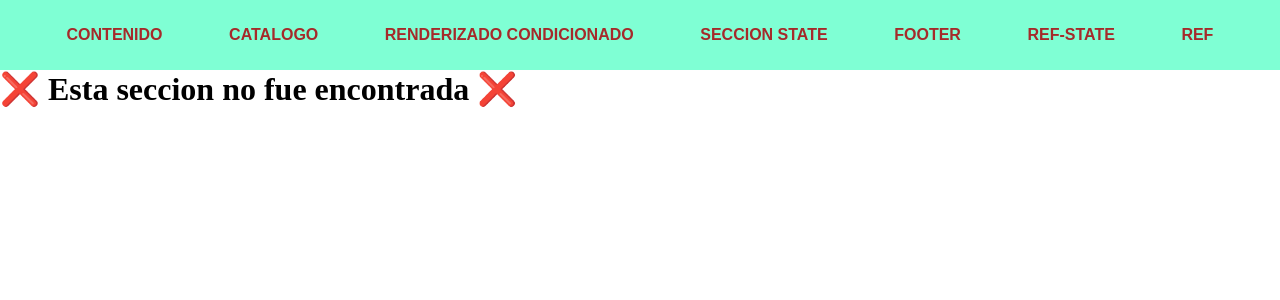
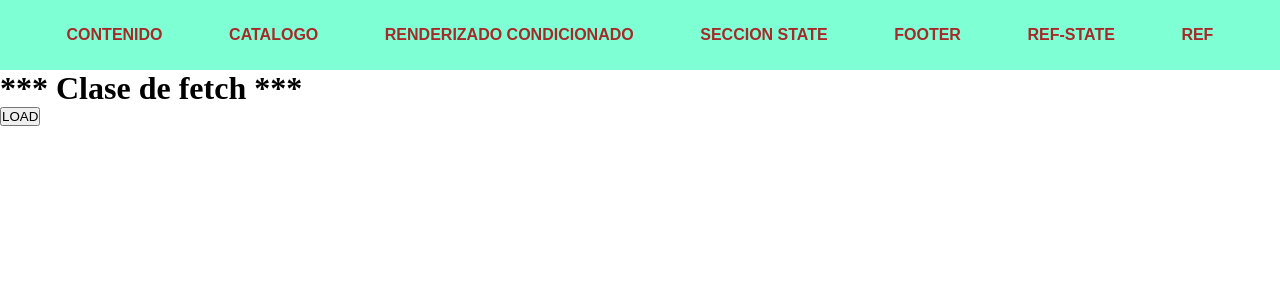
Before and after one commit to ronald-bog/Belony_JS, a React (Vite) app in the folder React/proyecto/: page /fetch in a window 1280 px wide. Shown: the top 300 px of the page. Built offline with nearby package versions, Linux system fonts and the light colour scheme.

Commit message:
Class november 26

```diff
--- a/React/proyecto/src/App.jsx
+++ b/React/proyecto/src/App.jsx
@@ -10,6 +10,7 @@ import { UseStateScs } from './components/UseStateScss';
 import { BrowserRouter, Route, Routes } from "react-router-dom";
 import { Navbar } from './components/Navbar';
 import RenCond from './components/RenCond';
+import { Fetch } from './components/Fetch';
 // npm install react-router-dom
 
 export function App() {
@@ -39,6 +40,7 @@ export function App() {
           <Route path='ur' element={<UseRef />} />
           <Route path='scss' element={<UseStateScs />} />
           <Route path='cond' element={<RenCond />} />
+          <Route path='fetch' element={<Fetch />} />
           <Route path='*' element={<h1>❌ Esta seccion no fue encontrada ❌</h1>} />
         </Routes>
       </BrowserRouter>
--- /dev/null
+++ b/React/proyecto/src/components/Fetch.jsx
@@ -0,0 +1,34 @@
+import { useState } from "react";
+
+export function Fetch() {
+    const [usuarios, setUsuarios] = useState([]);
+
+    async function loadUsers() {
+        try {
+            const resultado = await fetch("https://jsonplaceholder.typicode.com/users");
+            console.log(resultado);
+
+            if(resultado){
+                console.log('No se pudo cargar la base de datos');
+
+            }
+
+            const datosBody = await resultado.json();
+            setUsuarios(datosBody);
+        } catch (error) {
+            console.log(error);
+        }
+    }
+
+    return (
+        <>
+            <h1>*** Clase de fetch ***</h1>
+            <button onClick={loadUsers}>LOAD</button>
+            <ul>
+                {usuarios.map(obj =>
+                    <li key={obj.id}>Username: {obj.username} - {obj.name} - {obj.id}</li>)
+                }
+            </ul>
+        </>
+    );
+}
--- a/React/proyecto/src/components/RenCond.jsx
+++ b/React/proyecto/src/components/RenCond.jsx
@@ -30,9 +30,6 @@ export default function RenCond() {
                     <p>- No te preocupes mas adlenate cuando comprendas otros temas lo veremos.</p>
                 </div>)
             }
-
-
-
         </>
     );
 }
--- a/React/proyecto/src/components/State.jsx
+++ b/React/proyecto/src/components/State.jsx
@@ -1,5 +1,4 @@
 import { useState } from "react";
-
 
 export function State() {
     console.log('Se renderizo el componente !!!!!');
```
